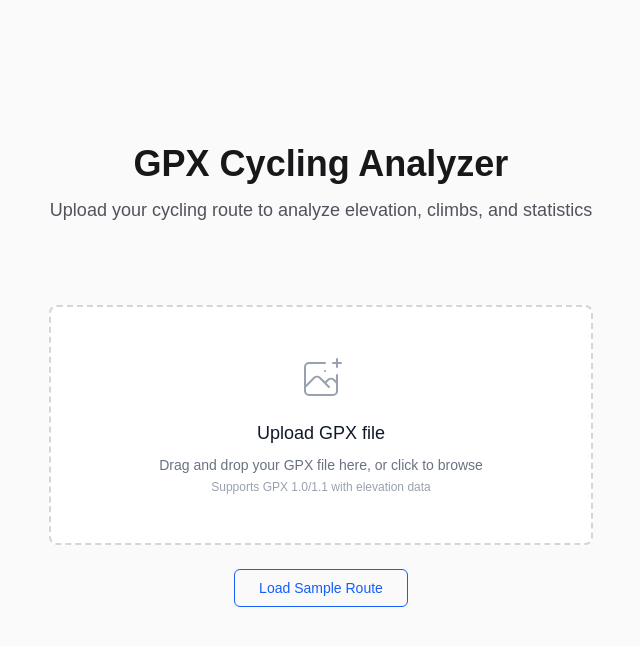
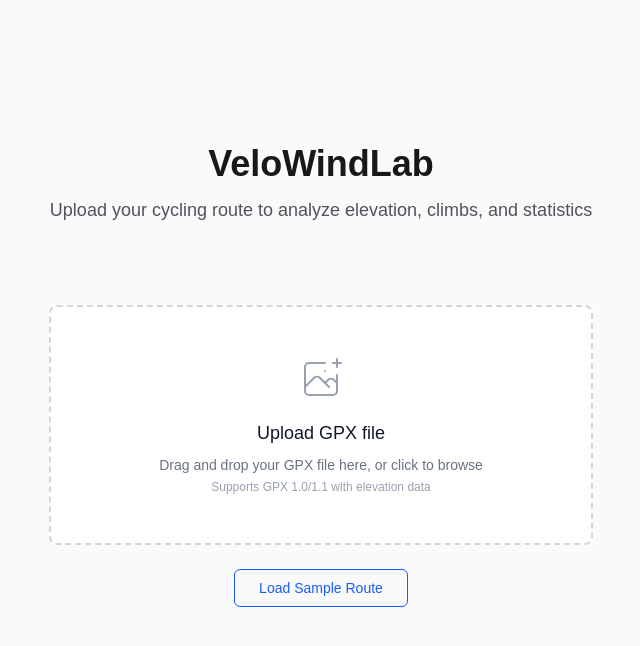
Before and after one commit to sindrehaugsvaer/VeloWindLab, a Next.js app: page / in a window 1280 px wide. Shown: the top 646 px of the page, without its empty margins (319-959 px from the left). Built offline with nearby package versions, Linux system fonts and the light colour scheme.

Commit message:
Init VeloWindLab

```diff
--- a/app/layout.tsx
+++ b/app/layout.tsx
@@ -13,9 +13,9 @@ const geistMono = Geist_Mono({
 });
 
 export const metadata: Metadata = {
-  title: "GPX Cycling Analyzer",
+  title: "VeloWindLab",
   description: "Analyze cycling routes from GPX files with elevation profiles, climb detection, and weather forecasts",
-  keywords: ["GPX", "cycling", "bike", "elevation", "climb", "route", "analyzer"],
+  keywords: ["GPX", "cycling", "bike", "elevation", "climb", "route", "analyzer", "wind", "weather"],
 };
 
 export default function RootLayout({
--- a/app/page.tsx
+++ b/app/page.tsx
@@ -64,7 +64,7 @@ function GPXAnalyzerContent() {
         <div className="w-full max-w-2xl px-4 sm:px-8">
           <div className="mb-6 sm:mb-8 text-center">
             <h1 className="text-2xl sm:text-4xl font-bold text-zinc-900 dark:text-zinc-50 mb-2 sm:mb-3">
-              GPX Cycling Analyzer
+              VeloWindLab
             </h1>
             <p className="text-base sm:text-lg text-zinc-600 dark:text-zinc-400">
               Upload your cycling route to analyze elevation, climbs, and statistics
@@ -88,7 +88,7 @@ function GPXAnalyzerContent() {
       <header className="flex items-center justify-between border-b border-zinc-200 dark:border-zinc-800 bg-white dark:bg-zinc-950 px-4 sm:px-6 py-3 sm:py-4 shrink-0">
         <div className="min-w-0 flex-1">
           <h1 className="text-lg sm:text-xl font-bold text-zinc-900 dark:text-zinc-50 truncate">
-            GPX Cycling Analyzer
+            VeloWindLab
           </h1>
           <p className="text-xs sm:text-sm text-zinc-600 dark:text-zinc-400 truncate">
             {data.metadata.name || data.fileName.replace(/\.gpx$/i, '')}
--- a/package.json
+++ b/package.json
@@ -1,5 +1,5 @@
 {
-  "name": "gpx-analyzer",
+  "name": "velowindlab",
   "version": "0.1.0",
   "private": true,
   "scripts": {
```
Also changed, not shown: 1 other file (tests, documents, lock files or other folders).
